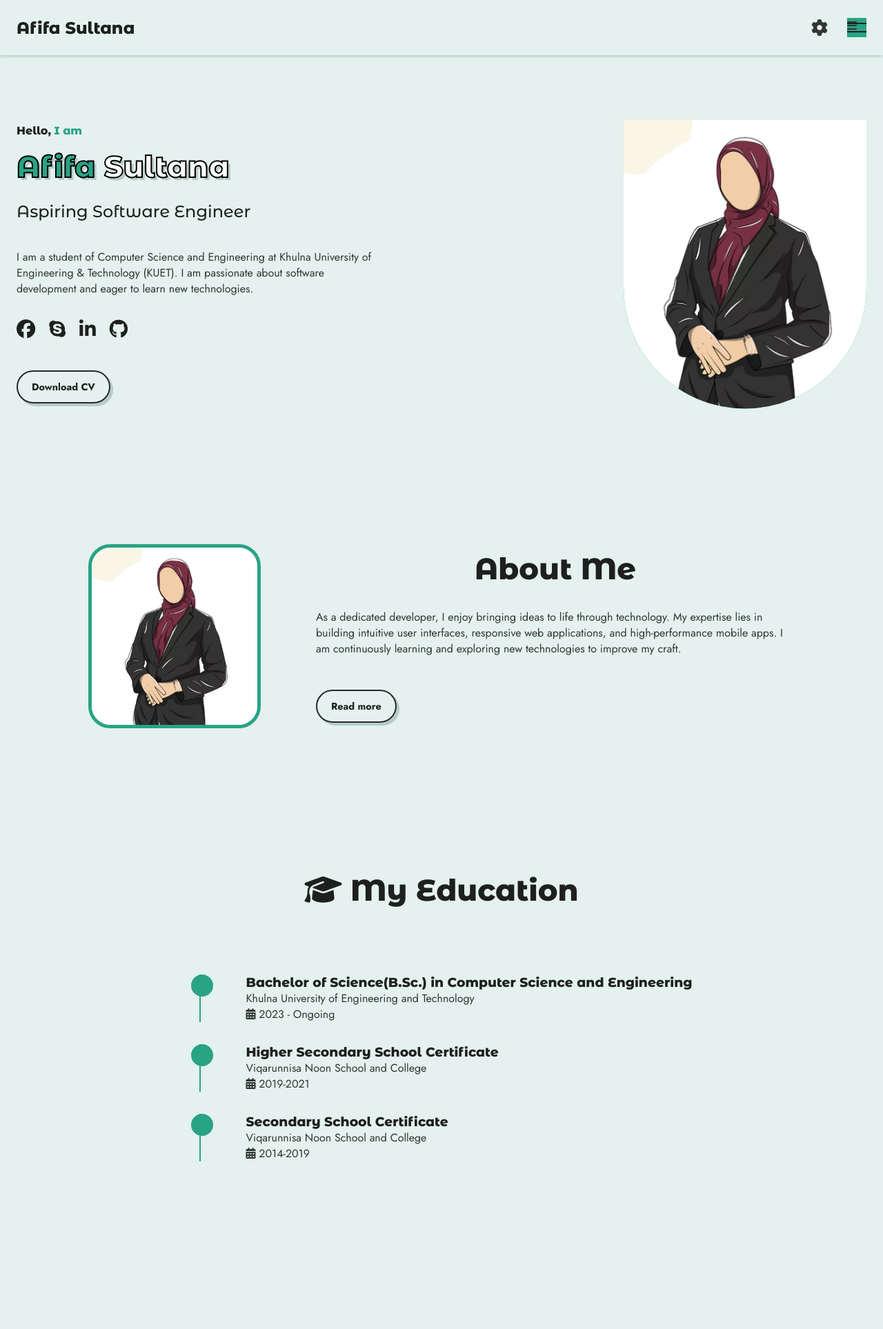
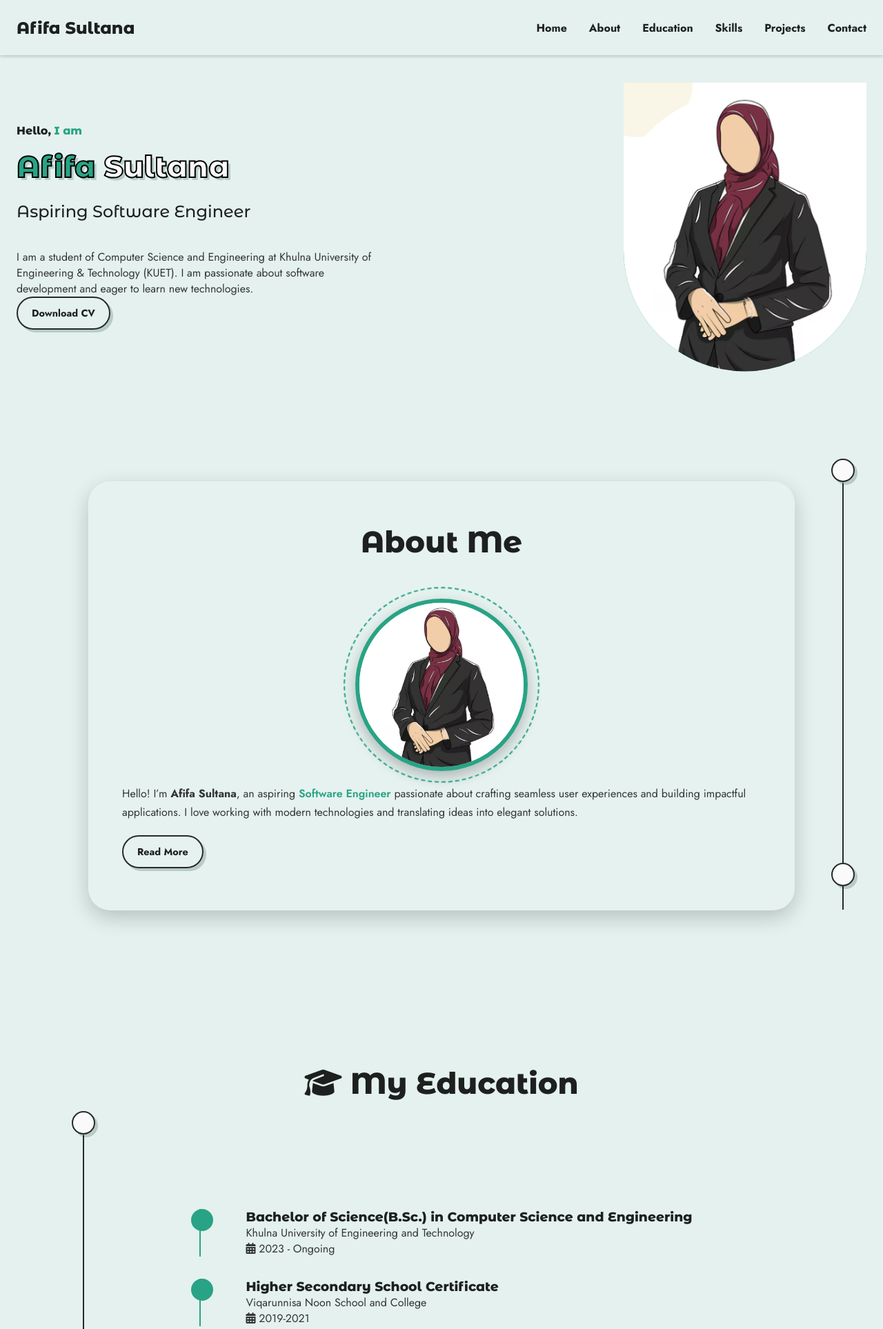
Before and after one commit to Afifa637/Portfolio, a PHP site: page / in a window 1280 px wide. Shown: the top 1927 px of the page at 69% size. Run offline with PHP 8.4, Linux system fonts and the light colour scheme.

Commit message:
About Section modified

```diff
--- a/css/about.css
+++ b/css/about.css
@@ -2,20 +2,155 @@
     display: flex;
     align-items: center;
     justify-content: center;
-    gap: 5rem;
+    padding: 6rem 10%;
     background: var(--bg-color);
-    padding: 5rem 10%;
-}
+    position: relative;
+    z-index: 1;
+    overflow: hidden;
+  }
 
-.about-img img{
-    width: 25vw;
-    max-width: 250px;
+  /* Container as a Card */
+  .about-container {
+    display: flex;
+    align-items: center;
+    justify-content: center;
+    gap: 3rem;
+    flex-wrap: wrap;
+    background: rgba(255, 255, 255, 0.08); /* glass effect */
     border-radius: 2rem;
-    border: 5px solid var(--main-color);
-}
+    padding: 3rem;
+    box-shadow: 0 10px 30px rgba(0, 0, 0, 0.2);
+    backdrop-filter: blur(10px);
+    border: 1px solid rgba(255, 255, 255, 0.15);
+    max-width: 1100px;
+    width: 100%;
+    transition: transform 0.3s ease, box-shadow 0.3s ease;
+  }
 
-.about-content p{
+  .about-container:hover {
+    transform: translateY(-8px);
+    box-shadow: 0 15px 35px rgba(0, 0, 0, 0.25);
+  }
+
+  /* Profile Image */
+  .about-img {
+    position: relative;
+    flex: 1 1 260px;
+    display: flex;
+    justify-content: center;
+  }
+
+  .img-wrapper {
+    position: relative;
+    width: 260px;
+    height: 260px;
+  }
+
+  .about-img img {
+    width: 250px;
+    height: 250px;
+    object-fit: cover;
+    border-radius: 50%;
+    border: 6px solid var(--main-color);
+    box-shadow: 0 8px 20px rgba(0, 0, 0, 0.25);
+    transition: transform 0.3s ease;
+  }
+
+  .about-img img:hover {
+    transform: scale(1.08);
+  }
+
+  /* Decorative overlay circle */
+  .about-img::after {
+    content: "";
+    position: absolute;
+    top: 50%;
+    left: 50%;
+    width: 280px;
+    height: 280px;
+    border-radius: 50%;
+    border: 2px dashed var(--main-color);
+    transform: translate(-50%, -50%);
+    animation: spin 12s linear infinite;
+  }
+
+  @keyframes spin {
+    100% {
+        transform: translate(-50%, -50%) rotate(360deg); }
+  }
+
+  /* Content */
+  .about-content {
+    flex: 2 1 400px;
     text-align: left;
+  }
+
+  .about-content .section-title {
+    font-size: 2rem;
+    font-weight: 700;
+    color: var(--main-color);
+    margin-bottom: 1rem;
+    position: relative;
+  }
+
+  .about-content .section-title span {
+    color: var(--text-color);
+  }
+
+  .about-content p {
     font-size: var(--normal-font-size);
-    margin: 2rem 0 3rem;
-}
+    margin: 1.2rem 0;
+    line-height: 1.7;
+    color: var(--text-light-color);
+  }
+
+  .highlight {
+    color: var(--main-color);
+    font-weight: 600;
+  }
+
+  /* Read More Animation */
+  .read-more-content {
+    display: none;
+    margin-top: 1rem;
+    animation: fadeIn 0.6s ease;
+  }
+
+  @keyframes fadeIn {
+    from {
+      opacity: 0;
+      transform: translateY(10px);
+    }
+    to {
+      opacity: 1;
+      transform: translateY(0);
+    }
+  }
+
+ /* 🌐 Responsive Design */
+@media (max-width: 768px) {
+    .about-container {
+      flex-direction: column;
+      text-align: center;
+      padding: 2.5rem;
+    }
+
+    .about-content {
+      order: 2;
+      text-align: center;
+    }
+
+    .section-title {
+      font-size: 2rem;
+    }
+
+    .about-img {
+      order: 1;
+      margin-bottom: 1.5rem;
+    }
+
+    .img-wrapper {
+      width: 220px;
+      height: 220px;
+    }
+  }
--- a/css/global.css
+++ b/css/global.css
@@ -1,4 +1,4 @@
-@import url('https://fonts.googleapis.com/css2?family=Jost:ital,wght@0,100..900;1,100..900&family=Montserrat+Alternates:wght@400;500;600;800&family=Nunito:ital,wght@0,200..1000;1,200..1000&display=swap');
+@import url("https://fonts.googleapis.com/css2?family=Jost:ital,wght@0,100..900;1,100..900&family=Montserrat+Alternates:wght@400;500;600;800&family=Nunito:ital,wght@0,200..1000;1,200..1000&display=swap");
 
 * {
   margin: 0;
@@ -16,8 +16,8 @@
   --border-color: hsl(var(--hue), 4%, 16%);
   --shadow-color: hsla(var(--hue), 80%, 12%, 0.2);
 
-    --body-font: 'Jost', sans-serif;
-    --title-font: 'Montserrat Alternates', sans-serif;
+  --body-font: "Jost", sans-serif;
+  --title-font: "Montserrat Alternates", sans-serif;
 
   --h1-font-size: 2.7rem;
   --h2-font-size: 1.7rem;
@@ -51,12 +51,15 @@ textarea {
   background-color: var(--bg-color);
 }
 
-h1, h2, h3 {
+h1,
+h2,
+h3 {
   color: var(--title-color);
   font-family: var(--title-font);
 }
 
-ul, ol {
+ul,
+ol {
   list-style: none;
 }
 
@@ -77,7 +80,8 @@ textarea {
   background-color: transparent;
 }
 
-.btn, .home-link{
+.btn,
+.home-link {
   display: inline-block;
   color: var(--title-color);
   font-weight: var(--font-bold);
@@ -85,7 +89,7 @@ textarea {
   position: relative;
 }
 
-.btn{
+.btn {
   border: 2px solid var(--border-color);
   box-shadow: 4px 4px var(--shadow-color);
   padding: 0.75rem 1.25rem;
@@ -93,11 +97,11 @@ textarea {
   transition: color 0.3s ease-in-out, box-shadow 0.3s ease-in-out;
 }
 
-.btn:hover{
+.btn:hover {
   color: var(--container-color);
 }
 .btn::before {
-    content: '';
+  content: "";
   position: absolute;
   inset: 2px;
   border-radius: inherit;
@@ -141,16 +145,17 @@ textarea {
   background-color: var(--border-color);
 }
 
-.deco-left{
+.deco-left {
   left: -72px;
 }
 
-.deco-right{
+.deco-right {
   right: -72px;
 }
 
-.section-deco::before, .section-deco::after {
-    content: '';
+.section-deco::before,
+.section-deco::after {
+  content: "";
   position: absolute;
   left: 50%;
   width: 30px;
@@ -178,7 +183,7 @@ textarea {
   position: relative;
 }
 
-.container:not(.nav, .home-container){
+.container:not(.nav, .home-container) {
   padding-block: 3.75rem;
 }
 
@@ -186,7 +191,7 @@ textarea {
   display: grid;
 }
 
-.main{
+.main {
   overflow: hidden;
 }
 
@@ -223,9 +228,7 @@ textarea {
 }
 
 .nav-buttons {
-    display: flex;
-    align-items: center;
-    column-gap: 1.75rem;
+  display: none;
 }
 
 .nav-settings,
@@ -246,7 +249,7 @@ textarea {
 
 .nav-toggle::before,
 .nav-toggle::after {
-    content: '';
+  content: "";
   position: absolute;
   left: 0;
   width: 100%;
@@ -263,62 +266,106 @@ textarea {
   bottom: 7px;
 }
 
-/* ========== NAV MENU ========== */
+/* ========== NAV MENU (desktop default) ========== */
 .nav-menu {
-    position: fixed;
-    top: 0;
-    right: -100%;
-    width: 512px;
-    height: 100%;
-    background-color: var(--container-color);
-    padding: 9rem 0 0 9.5rem;
-    transition: right 1s var(--transition);
-    overflow: hidden;
+  display: flex;
+  align-items: center;
+  justify-content: flex-end;
 }
 
 .nav-list {
-    margin-bottom: 2.5rem;
+  display: flex;
+  gap: 2rem;
+  list-style: none;
+  margin: 0;
+  padding: 0;
 }
 
 .nav-item {
-    margin-bottom: 1.25rem;
+  margin: 0; /* no vertical spacing on desktop */
 }
 
 .nav-link {
-    font-size: var(--h2-font-size);
+  font-size: 1rem;
+  color: var(--title-color);
   transition: color 0.3s ease-in-out;
 }
 
 .nav-link:hover {
   color: var(--main-color);
 }
-
 .show-menu {
   right: 0;
 }
 
-.animate-toggle ::before{
+.animate-toggle ::before {
   transform: rotate(45deg);
   top: 12px;
 }
 
-.animate-toggle ::after{
+.animate-toggle ::after {
   transform: rotate(-45deg);
   bottom: 12px;
 }
 
-.social-links{
-    display: inline-flex;
-    column-gap: 1.25rem;
+.social-links {
+  display: none;
 }
 
-.social-link{
+/* Hide toggle buttons on desktop */
+.nav-buttons {
+  display: none;
+}
+
+/* ========== NAV MENU (mobile) ========== */
+@media (max-width: 768px) {
+  .nav-menu {
+    position: fixed;
+    top: 0;
+    right: -100%;
+    width: 40%;
+    height: 100%;
+    background-color: var(--container-color);
+    padding: 5rem 2rem;
+    flex-direction: column;
+    align-items: flex-start;
+    transition: right 0.4s ease-in-out;
+  }
+
+  .nav-list {
+    flex-direction: column;
+    gap: 1.5rem;
+    margin-bottom: 2rem;
+  }
+
+  .nav-buttons {
+    display: flex;
+    align-items: center;
+    gap: 1rem;
+  }
+
+  .nav-menu.active {
+    right: 0;
+  }
+
+  .social-links {
+    display: flex;
+    column-gap: 1.25rem;
+    margin-left: 2rem;
+  }
+
+  .social-link {
     color: var(--title-color);
-    font-size: var(--h2-font-size);
-    transition: color 0.7s var(--transition);
+    font-size: 1.8rem;
+    transition: color 0.3s ease-in-out;
+  }
+
+  .social-link:hover {
+    color: var(--main-color);
+  }
 }
 
 /* HEADER */
-.bg-header{
+.bg-header {
   background-color: var(--container-color);
 }
--- a/main.js
+++ b/main.js
@@ -9,12 +9,35 @@ navToggle.addEventListener('click', () => {
 // toggle icon navbar
 
 let menuIcon = document.querySelector('#menu-icon');
-let navbar = document.querySelector('.navbar');
+let navbar = document.querySelector('#nav-menu');
 
 menuIcon.onclick = () => {
     menuIcon.classList.toggle('fa-xmark');
     navbar.classList.toggle('active');
 }
+
+function toggleReadMore() {
+    const moreText = document.getElementById("moreText");
+    const btn = document.getElementById("readMoreBtn");
+
+    if (moreText.style.display === "block") {
+      // Hide the content
+      moreText.style.display = "none";
+      btn.textContent = "Read More";
+    } else {
+      // Show the content
+      moreText.style.display = "block";
+      btn.textContent = "Read Less";
+    }
+  }
+
+  // Ensure the read-more content is hidden on page load
+  document.addEventListener("DOMContentLoaded", () => {
+    const moreText = document.getElementById("moreText");
+    if (moreText) {
+      moreText.style.display = "none";
+    }
+  });
 
 // Scroll section active link
 
--- a/sections/about.php
+++ b/sections/about.php
@@ -4,25 +4,63 @@ if (!isset($is_included)) {
 }
 ?>
 
- <!-- About Section -->
- <section class="about section" id="about">
+<!-- About Section -->
+<section class="about section" id="about">
+  <div class="about-container container">
+
+    <!-- Section Title -->
+    <h2 class="section-title">About <span>Me</span></h2>
+
+    <div class="about-content-wrapper">
+      <!-- Profile Image -->
       <div class="about-img">
-        <img src="assets/images/profile1.png" alt="profile picture" />
+        <img src="assets/images/profile1.png" alt="Afifa Sultana Profile" class="about-profile" />
       </div>
 
+      <!-- Content -->
       <div class="about-content">
-        <h3 class="section-title">About <span>Me</span></h3>
         <p>
-          As a dedicated developer, I enjoy bringing ideas to life through
-          technology. My expertise lies in building intuitive user interfaces,
-          responsive web applications, and high-performance mobile apps. I am
-          continuously learning and exploring new technologies to improve my
-          craft.
+          Hello! I’m <strong>Afifa Sultana</strong>, an aspiring
+          <span class="highlight">Software Engineer</span> passionate about
+          crafting seamless user experiences and building impactful
+          applications. I love working with modern technologies and
+          translating ideas into elegant solutions.
         </p>
-        <button class="btn">Read more</button>
+
+        <!-- Read More Content -->
+        <div class="read-more-content" id="moreText">
+          <p>
+            My journey started as a curious learner exploring
+            <em>web development</em>, mobile applications, and
+            problem-solving with algorithms. Over time, I’ve developed
+            strong foundations in <strong>HTML, CSS, JavaScript, PHP,
+            C++, Java, Kotlin, Flutter</strong>, and frameworks like
+            <strong>React Native & Laravel</strong>.
+          </p>
+          <p>
+            Beyond coding, I am highly motivated by challenges and teamwork.
+            I believe in <span class="highlight">continuous learning</span>,
+            exploring innovative solutions, and contributing to projects that
+            create a real difference.
+          </p>
+          <p>
+            ✨ Fun fact: I enjoy blending design and logic, making my projects
+            not only functional but also visually appealing.
+            🌱 Currently, I’m exploring <strong>Kotlin Multiplatform (KMP)</strong>
+            and advanced <strong>AI/ML integrations</strong>.
+          </p>
+        </div>
+
+        <!-- Read More Button -->
+        <button class="btn" id="readMoreBtn" onclick="toggleReadMore()">Read More</button>
+
       </div>
+    </div>
 
-      <div class="section-deco deco-left">
-        <img src="assets\images\deco1.png" alt="" class="shape" />
-      </div>
-    </section>
+    <!-- Decorative Shapes -->
+    <div class="section-deco deco-right">
+      <img src="assets/images/deco2.png" alt="" class="shape" />
+    </div>
+
+  </div>
+</section>
--- a/sections/contact.php
+++ b/sections/contact.php
@@ -73,8 +73,8 @@ if (!isset($is_included)) {
             <p class="message" id="message"></p>
         </form>
 
-        <div class="section-deco deco-left">
-          <img src="assets\images\deco1.png" alt="" class="shape" />
+        <div class="section-deco deco-right">
+          <img src="assets\images\deco2.png" alt="" class="shape" />
         </div>
       </div>
     </section>
--- a/sections/education.php
+++ b/sections/education.php
@@ -6,7 +6,7 @@ if (!isset($is_included)) {
  <!-- Education Section -->
  <section class="education section" id="education">
       <h3 class="section-title"><i class="fa-solid fa-graduation-cap"></i> My <span>Education</span></h3>
-      <div class="education-container">
+      <div class="education-container container">
         <div class="timeline">
           <div class="timeline-item">
             <div class="circle-dot"></div>
--- a/sections/footer.php
+++ b/sections/footer.php
@@ -17,5 +17,7 @@ if (!isset($is_included)) {
         <p>Developed by Afifa</p>
     </div>
 </footer>
+
+<script src="main.js"></script>
 </body>
 </html>
--- a/sections/home.php
+++ b/sections/home.php
@@ -4,7 +4,7 @@ if (!isset($is_included)) {
 }
 ?>
 <!-- Home Section -->
-<section class="home section">
+<section class="home section" id="home">
   <div class="home-container container">
     <div class="home-content">
       <h2 class="home-subtitle">Hello, <span>I am</span></h2>
@@ -24,21 +24,13 @@ if (!isset($is_included)) {
 
       <div class="home-socials social-links">
         <a href="https://www.facebook.com/share/1ECBdwaepb/"
-                target="_blank" class="social-link"
-                ><i class="fab fa-facebook"></i
-              ></a>
+          target="_blank" class="social-link"><i class="fab fa-facebook"></i></a>
         <a href="https://join.skype.com/invite/qIoH5oRmoO2e"
-                target="_blank" class="social-link"
-                ><i class="fab fa-skype"></i
-              ></a>
+          target="_blank" class="social-link"><i class="fab fa-skype"></i></a>
         <a href="https://www.linkedin.com/in/afifa-sultana-346a13256/"
-                target="_blank" class="social-link"
-                ><i class="fa-brands fa-linkedin-in"></i
-              ></a>
+          target="_blank" class="social-link"><i class="fa-brands fa-linkedin-in"></i></a>
         <a href="https://github.com/Afifa637?tab=repositories"
-                target="_blank" class="social-link"
-                ><i class="fab fa-github"></i
-              ></a>
+          target="_blank" class="social-link"><i class="fab fa-github"></i></a>
       </div>
 
       <div class="home-btns">
--- a/sections/skills.php
+++ b/sections/skills.php
@@ -72,8 +72,8 @@ if (!isset($is_included)) {
             </div>
         </div>
 
-        <div class="section-deco deco-left">
-          <img src="assets\images\deco1.png" alt="" class="shape" />
+        <div class="section-deco deco-right">
+          <img src="assets\images\deco2.png" alt="" class="shape" />
         </div>
       </div>
     </section>
```
Lines whose indentation alone changed are shown as unchanged.
